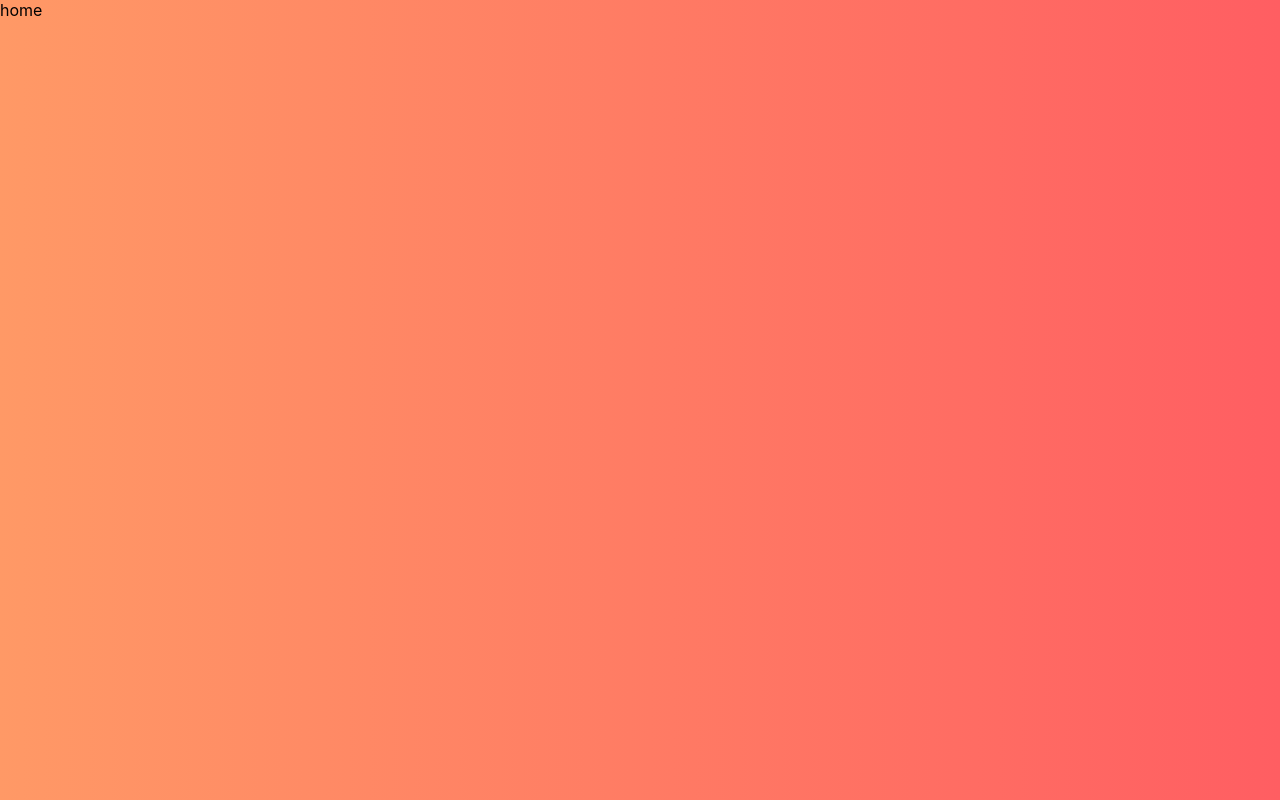
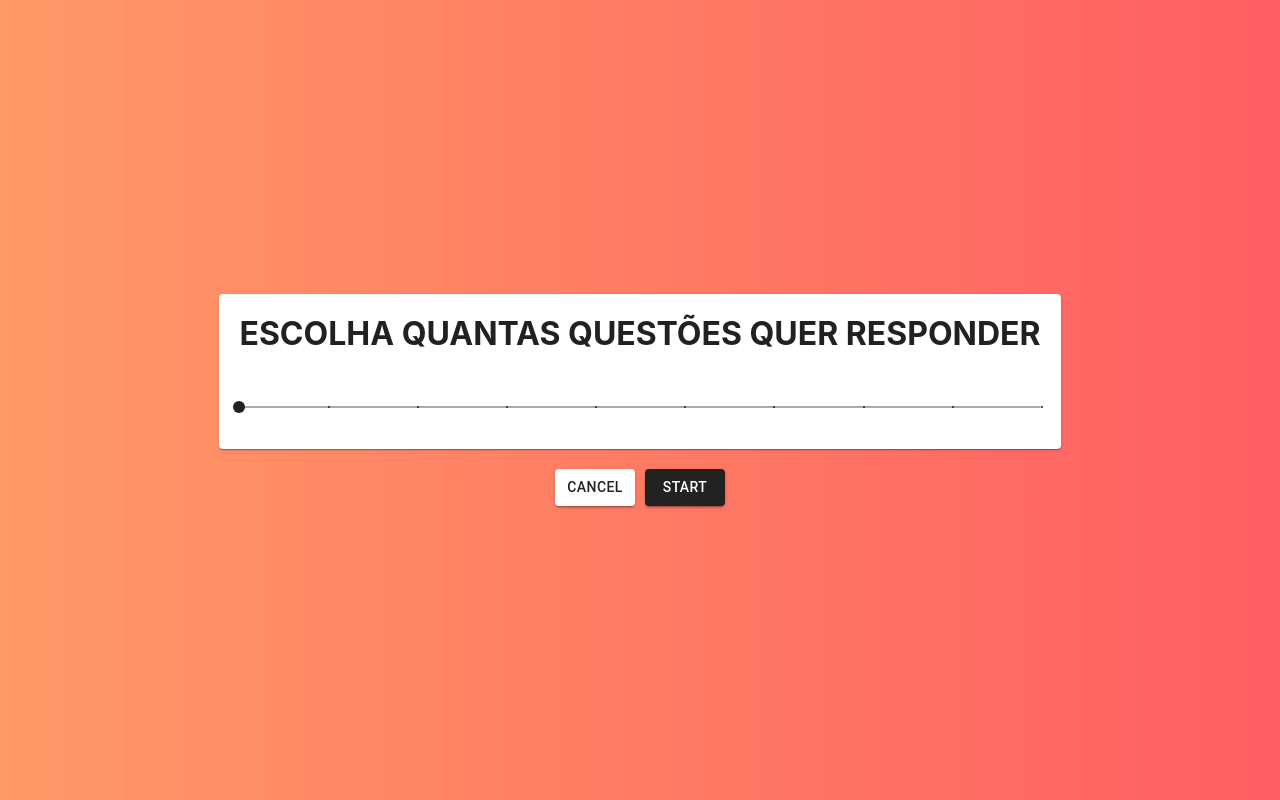
Before and after one commit to Anarkho/Processo-seletivo-WA, a React (Create React App) app: page / in a window 1280 px wide. Built offline with nearby package versions, Linux system fonts and the light colour scheme.

Commit message:
criando primeira tela e instalando libs

```diff
--- a/package.json
+++ b/package.json
@@ -3,7 +3,9 @@
   "version": "0.1.0",
   "private": true,
   "dependencies": {
-    "@material-ui/core": "^4.12.3",
+    "@emotion/react": "^11.4.1",
+    "@emotion/styled": "^11.3.0",
+    "@material-ui/core": "4.10.2",
     "axios": "^0.22.0",
     "cra-template": "1.1.2",
     "formik": "^2.2.9",
--- a/src/App.js
+++ b/src/App.js
@@ -1,6 +1,5 @@
 import React from "react";
-import { createMuiTheme } from "@material-ui/core/styles";
-import MuiThemeProvider from "@material-ui/core/styles/MuiThemeProvider";
+import { ThemeProvider, createMuiTheme } from '@material-ui/core';
 
 import "./App.css";
 import Home from "./pages/Home";
@@ -8,22 +7,19 @@ import DetailsQuestion from "./pages/DetailsQuestion";
 import { BrowserRouter as Router, Route, Switch } from "react-router-dom";
 
 const theme = createMuiTheme({
-  typography: {
-    useNextVariants: true,
-  },
   palette: {
     primary: {
-      main: "#22222",
+      main: '#222',
     },
     secondary: {
-      main: "#fffe",
+      main: '#fff',
     },
   },
 });
 
 function App() {
   return (
-    <MuiThemeProvider theme={theme}>
+    <ThemeProvider theme={theme}>
       <Router>
         <div className="App">
           <Switch>
@@ -32,7 +28,7 @@ function App() {
           </Switch>
         </div>
       </Router>
-    </MuiThemeProvider>
+    </ThemeProvider>
   );
 }
 
--- /dev/null
+++ b/src/pages/Home/components/selection/index.js
@@ -0,0 +1,29 @@
+import React, { useState } from "react";
+import "./selection.css";
+import { Card, Slider } from "@material-ui/core";
+
+const Selection = () => {
+  const [value, setvalue] = useState(1);
+
+  const changeValue = (event, value) => {
+    setvalue(value);
+  };
+  const getText = (value) => `${value}`;
+  return (
+    <Card className="card-selection">
+      Escolha quantas questões quer responder
+      <Slider
+        className="slider"
+        min={1}
+        max={10}
+        value={value}
+        marks
+        onChange={changeValue}
+        getAriaValueText={getText}
+        valueLabelDisplay="auto"
+      />
+    </Card>
+  );
+};
+
+export default Selection;
--- /dev/null
+++ b/src/pages/Home/components/selection/selection.css
@@ -0,0 +1,10 @@
+.card-selection{
+    padding: 20px;
+    font-size: 2rem;
+    font-weight: 700;
+    text-transform: uppercase;
+}
+
+.slider{
+    margin-top: 40px;
+}
--- /dev/null
+++ b/src/pages/Home/home.css
@@ -0,0 +1,7 @@
+.home {
+    display: flex;
+    flex-direction: column;
+    width: 100vw;
+    justify-content: center;
+    align-items: center;
+}
--- a/src/pages/Home/index.js
+++ b/src/pages/Home/index.js
@@ -1,9 +1,24 @@
-import React from 'react'
+import React from "react";
+import "./home.css";
+import Selection from "./components/selection";
+import { Button } from "@material-ui/core";
 
 function Home() {
   return (
-    <div className="Home">
-     home
+    <div className="home">
+      <Selection />
+      <div style={{ marginTop: 20 }}>
+        <Button style={{ width: 80 }} variant="contained" color="secondary">
+          Cancel
+        </Button>
+        <Button
+          style={{ marginLeft: 10, width: 80 }}
+          variant="contained"
+          color="primary"
+        >
+          Start
+        </Button>
+      </div>
     </div>
   );
 }
```
Also changed, not shown: src/services/api.js (added, +7 -0 lines), 1 other file (tests, documents, lock files or other folders).
